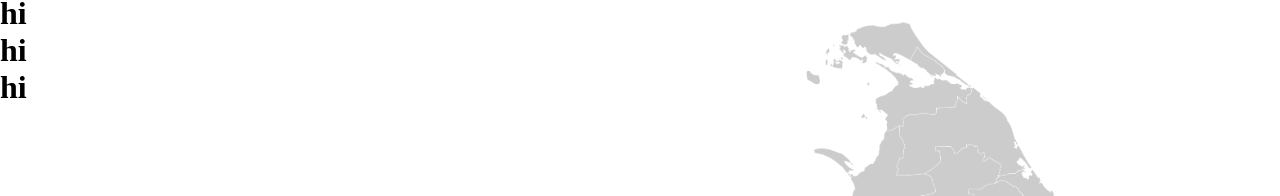
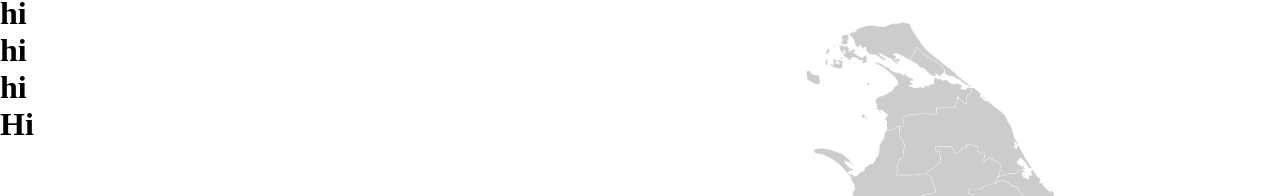
Before and after one commit to Pemith/TourSLFrontEnd, a React (Create React App) app: page /reception in a window 1280 px wide. Shown: the part 95-291 px from the top of the page. Built offline with nearby package versions, Linux system fonts and the light colour scheme.

Commit message:
Upadate
Upd

```diff
--- a/src/Pages/Reception.js
+++ b/src/Pages/Reception.js
@@ -16,6 +16,7 @@ const Reception = () => {
                 <h1>hi</h1>
                 <h1>hi</h1>
                 <h1>hi</h1>
+                <h1>Hi</h1>
             <Footer/>
         </div>
 
```
